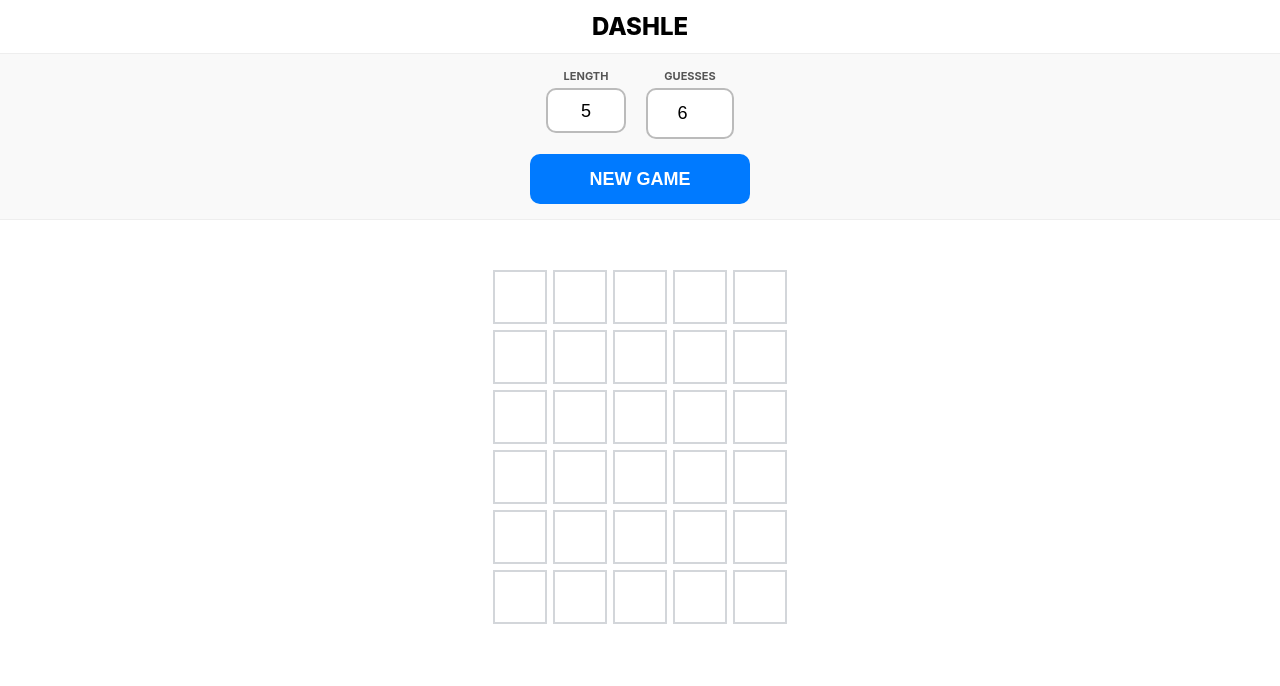
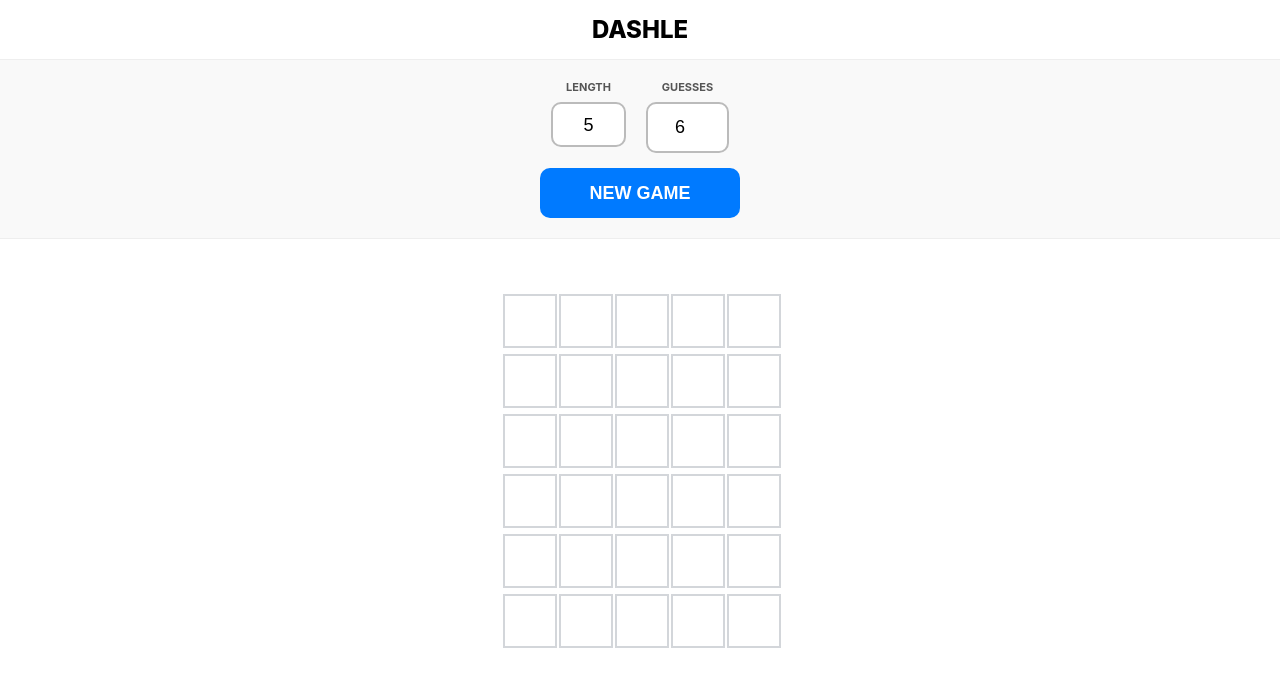
Before and after one commit to drawnpompano/wordRemix, a plain HTML site: page index.html in a window 1280 px wide. Drawn offline with Linux system fonts and the light colour scheme.

Commit message:
Update index.html

```diff
--- a/index.html
+++ b/index.html
@@ -10,20 +10,21 @@
         :root { --correct: #6aaa64; --present: #c9b458; --absent: #787c7e; --tile-border: #d3d6da; --accent: #007AFF; }
         html, body { overflow: hidden; position: fixed; width: 100%; height: 100%; margin: 0; padding: 0; background: #fff; }
         body { font-family: -apple-system, sans-serif; display: flex; flex-direction: column; align-items: center; }
-        header { width: 100%; border-bottom: 1px solid #eee; text-align: center; padding: 12px 0; font-weight: 800; font-size: 24px; }
+        header { width: 100%; border-bottom: 1px solid #eee; text-align: center; padding: 15px 0; font-weight: 800; font-size: 24px; background: white; }
 
         .controls {
             display: flex; flex-direction: column; align-items: center;
-            gap: 15px; padding: 15px; background: #f9f9f9; width: 100%; border-bottom: 1px solid #eee;
+            gap: 15px; padding: 20px; background: #f9f9f9; width: 100%; border-bottom: 1px solid #eee;
+            position: relative; z-index: 20;
         }
         .input-row { display: flex; gap: 20px; justify-content: center; width: 100%; }
-        .control-group { display: flex; flex-direction: column; align-items: center; gap: 5px; }
-        .control-group label { font-size: 11px; font-weight: bold; color: #555; }
+        .control-group { display: flex; flex-direction: column; align-items: center; gap: 8px; }
+        .control-group label { font-size: 11px; font-weight: bold; color: #555; text-transform: uppercase; }
 
-        /* BOXES: Identical 80px width and 45px height */
+        /* Unified styling for both boxes */
         .box-style {
             height: 45px !important;
-            width: 80px !important;
+            width: 75px !important;
             border-radius: 10px;
             border: 2px solid #bbb;
             font-size: 18px;
@@ -34,12 +35,11 @@
 
         button#new-game-btn {
             background: var(--accent); color: white; border: none; height: 50px;
-            border-radius: 10px; font-size: 18px; font-weight: bold; width: 220px;
+            border-radius: 10px; font-size: 18px; font-weight: bold; width: 200px;
         }
 
-        #game-container { flex: 1; display: flex; flex-direction: column; align-items: center; padding-top: 15px; width: 100%; }
-        #board { display: grid; gap: 6px; justify-content: center; }
-
+        #game-container { flex: 1; display: flex; flex-direction: column; align-items: center; padding-top: 20px; width: 100%; }
+        #board { display: grid; gap: 6px; }
         .tile {
             width: 50px; height: 50px; border: 2px solid var(--tile-border);
             display: flex; align-items: center; justify-content: center;
@@ -59,14 +59,14 @@
 
     <header>DASHLE</header>
 
-    <div class="controls">
+    <div class="controls" onclick="event.stopPropagation()">
         <div class="input-row">
             <div class="control-group">
-                <label>LENGTH</label>
+                <label>Length</label>
                 <select id="lenSelect" class="box-style"></select>
             </div>
             <div class="control-group">
-                <label>GUESSES</label>
+                <label>Guesses</label>
                 <input type="number" id="guessInput" class="box-style" value="6" min="1" max="15">
             </div>
         </div>
@@ -108,30 +108,39 @@
                 });
                 resetGame();
             } catch (e) {
-                document.getElementById('message').textContent = "words.json error";
+                document.getElementById('message').textContent = "File Error";
             }
         }
 
         function resetGame() {
-            // Unlock inputs
-            document.getElementById('lenSelect').disabled = false;
-            document.getElementById('guessInput').disabled = false;
+            // 1. Force read the values from the screen
+            const lengthElement = document.getElementById('lenSelect');
+            const guessElement = document.getElementById('guessInput');
 
-            // Read values
-            WORD_LENGTH = parseInt(document.getElementById('lenSelect').value);
-            MAX_GUESSES = parseInt(document.getElementById('guessInput').value);
+            WORD_LENGTH = parseInt(lengthElement.value);
+            MAX_GUESSES = parseInt(guessElement.value);
 
+            // 2. Unlock inputs for the new setup
+            lengthElement.disabled = false;
+            guessElement.disabled = false;
+
+            // 3. Setup word data
             const data = ALL_DATA[WORD_LENGTH];
-            if (!data) return;
+            if (!data) {
+                alert("No words for length " + WORD_LENGTH);
+                return;
+            }
 
             targetWord = data.answers[Math.floor(Math.random() * data.answers.length)].toUpperCase();
             currentValidList = data.valid.map(v => v.toUpperCase());
 
+            // 4. Reset game state
             guesses = [];
             currentGuess = "";
             gameOver = false;
             document.getElementById('hidden-input').value = "";
-            document.getElementById('message').textContent = "";
+            document.getElementById('message').textContent = "New Game Started!";
+            setTimeout(() => { if(!gameOver) document.getElementById('message').textContent = ""; }, 1500);
 
             initBoard();
         }
@@ -139,15 +148,19 @@
         function initBoard() {
             const board = document.getElementById('board');
             board.innerHTML = "";
-            board.style.gridTemplateColumns = `repeat(${WORD_LENGTH}, auto)`;
+            // Adjust tile size for long words so they fit
+            let tileSize = 50;
+            if (WORD_LENGTH > 5) tileSize = 40;
+            if (WORD_LENGTH > 7) tileSize = 35;
 
-            let tileSize = WORD_LENGTH > 5 ? 42 : 50;
+            board.style.gridTemplateColumns = `repeat(${WORD_LENGTH}, ${tileSize}px)`;
 
             for (let i = 0; i < MAX_GUESSES * WORD_LENGTH; i++) {
                 const tile = document.createElement('div');
                 tile.className = 'tile';
                 tile.style.width = tileSize + 'px';
                 tile.style.height = tileSize + 'px';
+                tile.style.fontSize = (tileSize * 0.5) + 'px';
                 tile.id = 'tile-' + i;
                 board.appendChild(tile);
             }
@@ -178,8 +191,11 @@
 
         document.getElementById('hidden-input').addEventListener('input', (e) => {
             if (gameOver) return;
+
+            // Lock inputs once typing starts
             document.getElementById('lenSelect').disabled = true;
             document.getElementById('guessInput').disabled = true;
+
             currentGuess = e.target.value.toUpperCase().replace(/[^A-Z]/g, '').slice(0, WORD_LENGTH);
             updateBoard();
         });
@@ -188,11 +204,13 @@
             if (gameOver) return;
             if (e.key === "Enter") {
                 if (currentGuess.length !== WORD_LENGTH) return;
+
                 if (!currentValidList.includes(currentGuess)) {
                     document.getElementById('message').textContent = "Invalid Word";
                     setTimeout(() => { if(!gameOver) document.getElementById('message').textContent = ""; }, 2000);
                     return;
                 }
+
                 guesses.push(currentGuess);
                 if (currentGuess === targetWord) {
                     document.getElementById('message').textContent = "You got it! 🎉";
```
